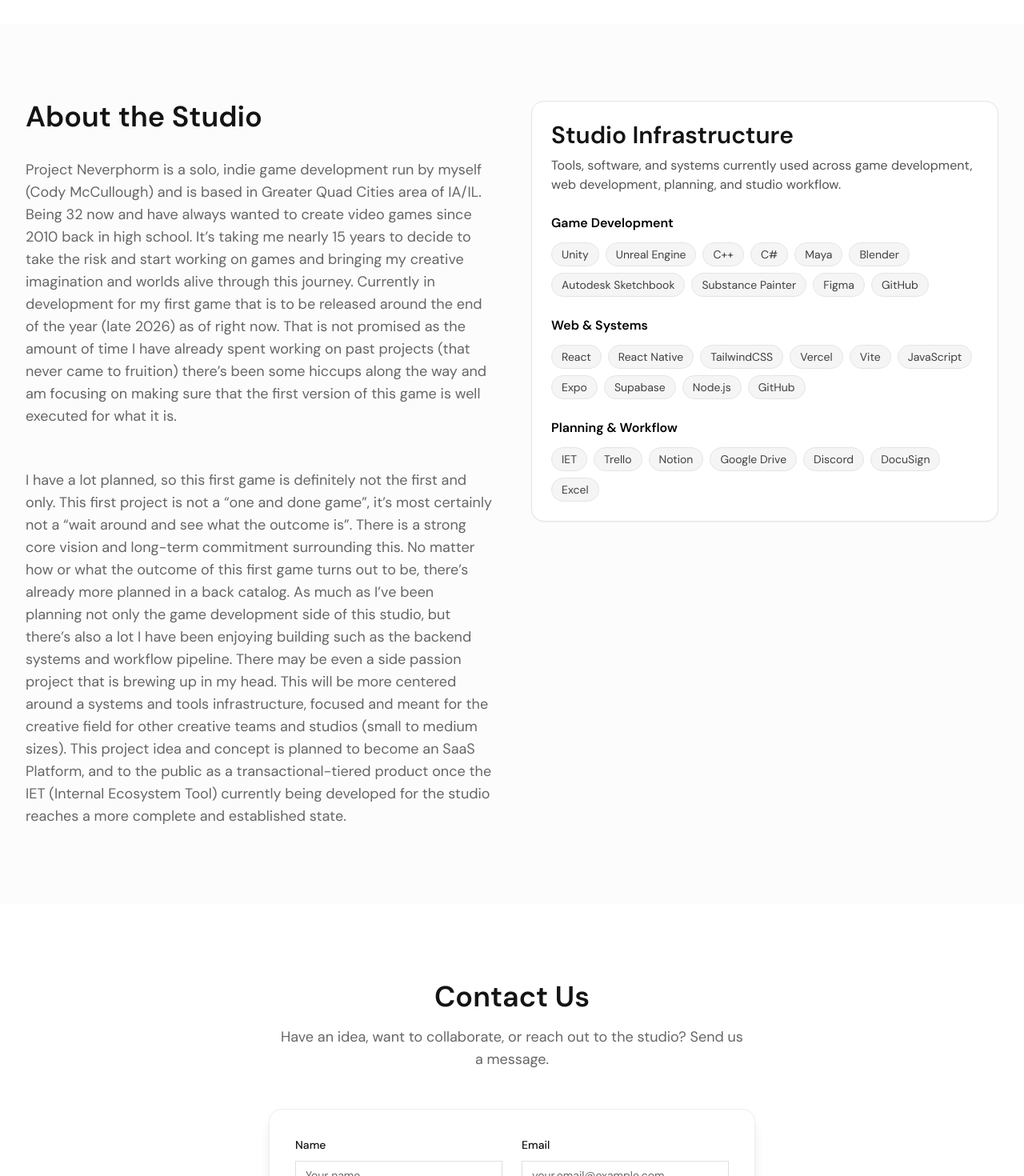
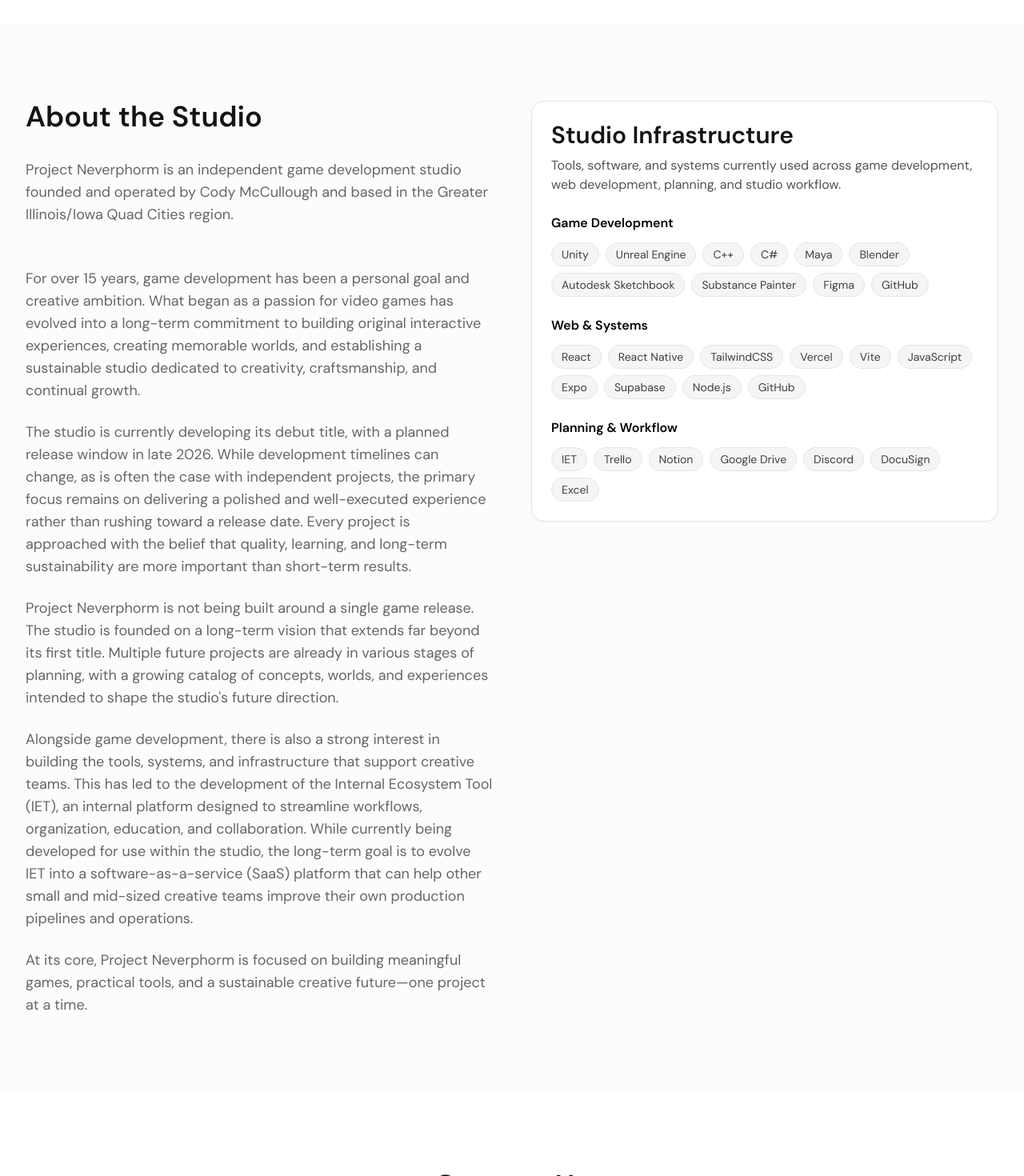
Before and after one commit to Minxci/neverphorm-site, a React (Vite) app in the folder apps/web/: page / in a window 1280 px wide. Shown: the part 1085-2555 px from the top of the page at 80% size. Built offline with nearby package versions, Linux system fonts and the light colour scheme; the HTML template or start-up script is replaced by a standard one; what pocketbase would draw is missing.

Commit message:
edited the about studio section

```diff
--- a/apps/web/src/pages/HomePage.jsx
+++ b/apps/web/src/pages/HomePage.jsx
@@ -114,26 +114,38 @@ const HomePage = () => {
               </h2>
               <div className="space-y-6 text-base md:text-lg leading-relaxed text-muted-foreground">
                 <p>
-                  Project Neverphorm is a solo, indie game development run by myself (Cody McCullough) and is based in Greater Quad Cities area of IA/IL.
-                  Being 32 now and have always wanted to create video games since 2010 back in high school. It’s taking me nearly
-                  15 years to decide to take the risk and start working on games and bringing my creative imagination and worlds
-                  alive through this journey. Currently in development for my first game that is to be released around the end of
-                  the year (late 2026) as of right now. That is not promised as the amount of time I have already spent working on past projects
-                  (that never came to fruition) there’s been some hiccups along the way and am focusing on making sure that the first
-                  version of this game is well executed for what it is.
+                  Project Neverphorm is an independent game development studio founded and operated by Cody McCullough and based in
+                  the Greater Illinois/Iowa Quad Cities region.
                 </p><br />
 
                 <p>
-                  I have a lot planned, so this first game is definitely not the first and only. This first project is not a
-                  “one and done game”, it’s most certainly not a “wait around and see what the outcome is”. There is a strong
-                  core vision and long-term commitment surrounding this. No matter how or what the outcome of this first game
-                  turns out to be, there’s already more planned in a back catalog. As much as I’ve been planning not only the
-                  game development side of this studio, but there’s also a lot I have been enjoying building such as the backend
-                  systems and workflow pipeline. There may be even a side passion project that is brewing up in my head.
-                  This will be more centered around a systems and tools infrastructure, focused and meant for the creative field for
-                  other creative teams and studios (small to medium sizes). This project idea and concept is planned to become an SaaS Platform,
-                  and to the public as a transactional-tiered product once the IET (Internal Ecosystem Tool) currently being developed for the studio reaches a more
-                  complete and established state.
+                  For over 15 years, game development has been a personal goal and creative ambition. What began as a passion for
+                  video games has evolved into a long-term commitment to building original interactive experiences, creating
+                  memorable worlds, and establishing a sustainable studio dedicated to creativity, craftsmanship, and continual
+                  growth.
+                </p>
+                <p>
+                  The studio is currently developing its debut title, with a planned release window in late 2026. While development
+                  timelines can change, as is often the case with independent projects, the primary focus remains on delivering a
+                  polished and well-executed experience rather than rushing toward a release date. Every project is approached with
+                  the belief that quality, learning, and long-term sustainability are more important than short-term results.
+                </p>
+                <p>
+                  Project Neverphorm is not being built around a single game release. The studio is founded on a long-term vision
+                  that extends far beyond its first title. Multiple future projects are already in various stages of planning, with
+                  a growing catalog of concepts, worlds, and experiences intended to shape the studio's future direction.
+                </p>
+                <p>
+                  Alongside game development, there is also a strong interest in building the tools, systems, and infrastructure
+                  that support creative teams. This has led to the development of the Internal Ecosystem Tool (IET), an internal
+                  platform designed to streamline workflows, organization, education, and collaboration. While currently being
+                  developed for use within the studio, the long-term goal is to evolve IET into a software-as-a-service (SaaS)
+                  platform that can help other small and mid-sized creative teams improve their own production pipelines and
+                  operations.
+                </p>
+                <p>
+                  At its core, Project Neverphorm is focused on building meaningful games, practical tools, and a sustainable
+                  creative future—one project at a time.
                 </p>
 
               </div>
```
